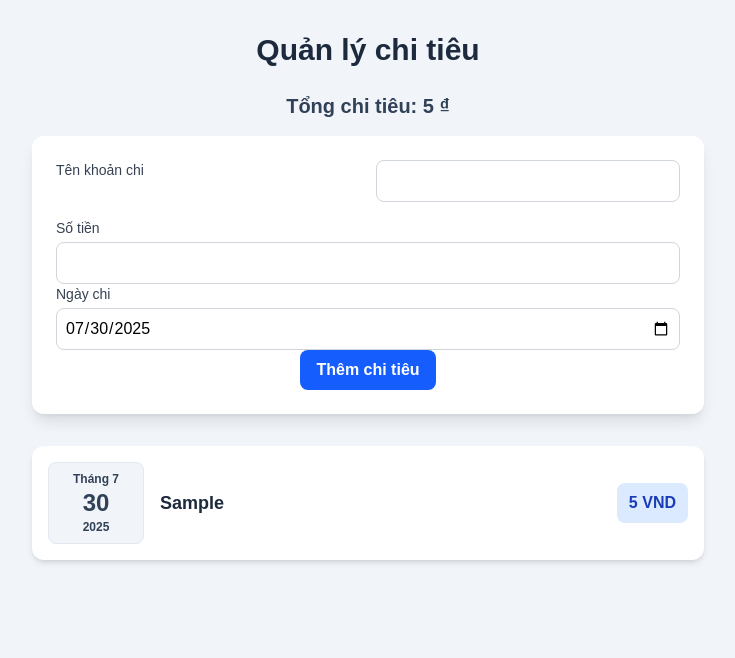
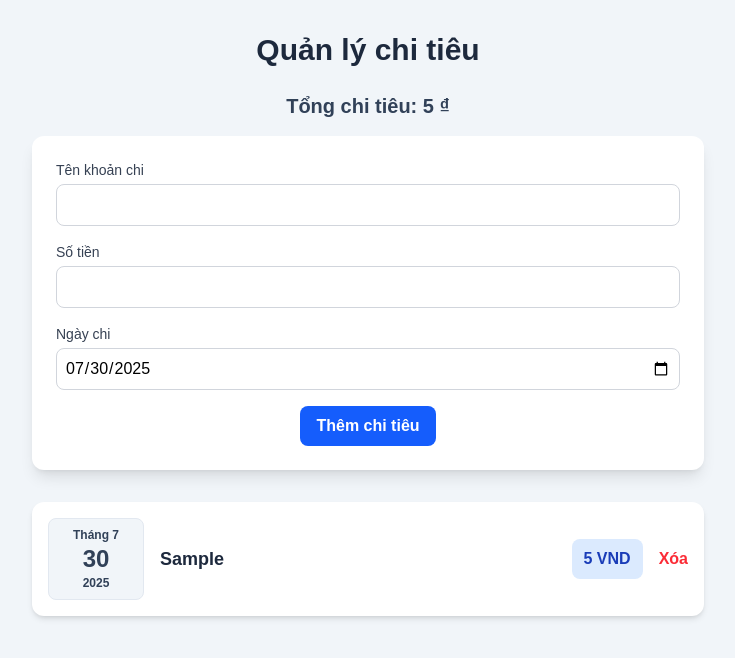
Before and after one commit to SPdream99/MHX2025-LTW-BKT, a Next.js app: page / in a window 1280 px wide. Both pictures are taken after typing "Sample", "5" into the empty fields and a click on the button "Thêm chi tiêu". Shown: the top 658 px of the page, without its empty margins (272-1007 px from the left). Built offline with nearby package versions, Linux system fonts and the light colour scheme.

Commit message:
Finish: Delete button implement

```diff
--- a/src/app/components/ExpenseForm.tsx
+++ b/src/app/components/ExpenseForm.tsx
@@ -47,15 +47,15 @@ const ExpenseForm = (props) => {
 
   return (
     <form onSubmit={submitHandler} className="bg-white p-6 rounded-xl shadow-lg mb-8">
-      <div className="grid grid-cols-1 md:grid-cols-2 gap-4 mb-4">
-        <label  htmlFor="name" className="block mb-1 text-sm font-medium text-gray-700">Tên khoản chi</label>
+      <div className="mb-4">
+        <label htmlFor="name" className="block mb-1 text-sm font-medium text-gray-700">Tên khoản chi</label>
         <input type="text" required value={enteredName} onChange={nameChangeHandler} className="w-full p-2 border border-gray-300 rounded-lg focus:ring-blue-500 focus:border-blue-500 text-black"/>
       </div>
-      <div>
+      <div className="mb-4">
         <label htmlFor="amount" className="block mb-1 text-sm font-medium text-gray-700">Số tiền</label>
         <input type="number" required min="0" step="1" value={enteredAmount} onChange={amountChangeHandler} className="w-full p-2 border border-gray-300 rounded-lg focus:ring-blue-500 focus:border-blue-500 text-black"/>
       </div>
-      <div>
+      <div className="mb-4">
         <label htmlFor="date" className="block mb-1 text-sm font-medium text-gray-700">Ngày chi</label>
         <input type="date" required value={enteredDate} onChange={dateChangeHandler} className="w-full p-2 border border-gray-300 rounded-lg focus:ring-blue-500 focus:border-blue-500 text-black"/>
       </div>
--- a/src/app/components/ExpenseItem.tsx
+++ b/src/app/components/ExpenseItem.tsx
@@ -12,9 +12,15 @@ const ExpenseItem = (props) => {
         <h2 className="text-lg font-semibold text-slate-800">{props.name}</h2>
       </div>
 
+      <div className="flex items-center gap-4">
       <div className="bg-blue-100 text-blue-800 font-bold py-2 px-3 rounded-lg">
-        {new Intl.NumberFormat('vi-VN').format(props.amount)} VND
+      	{new Intl.NumberFormat('vi-VN').format(props.amount)} VND
       </div>
+
+      <button onClick={() => props.onDelete(props.id)} className="text-red-500 hover:text-red-700 font-semibold">
+      	Xóa
+      </button>
+  </div>
 
     </li>
   );
--- a/src/app/components/ExpenseList.tsx
+++ b/src/app/components/ExpenseList.tsx
@@ -12,9 +12,11 @@ const ExpenseList = (props) => {
       {props.items.map((expense) => (
     		<ExpenseItem
       			key={expense.id}
+      			id={expense.id}
       			name={expense.name}
       			amount={expense.amount}
       			date={expense.date}
+			onDelete={props.onDeleteExpense}
     		/>
   	))}
     </ul>
--- a/src/app/page.tsx
+++ b/src/app/page.tsx
@@ -35,6 +35,12 @@ export default function Home() {
     return currentTotal + expense.amount;
   }, 0);
 
+  const deleteExpenseHandler = (expenseId) => {
+    setExpenses(prevExpenses => {
+      return prevExpenses.filter(expense => expense.id !== expenseId);
+    });
+  };
+
   return (
     <main className="min-h-screen bg-slate-100 p-4 sm:p-8">
       <div className="max-w-2xl mx-auto">
@@ -47,7 +53,7 @@ export default function Home() {
         </h2>
 
         <ExpenseForm onAddExpense={addExpenseHandler} />
-        <ExpenseList items={expenses} />
+        <ExpenseList items={expenses} onDeleteExpense={deleteExpenseHandler} />
       </div>
     </main>
   );
```
